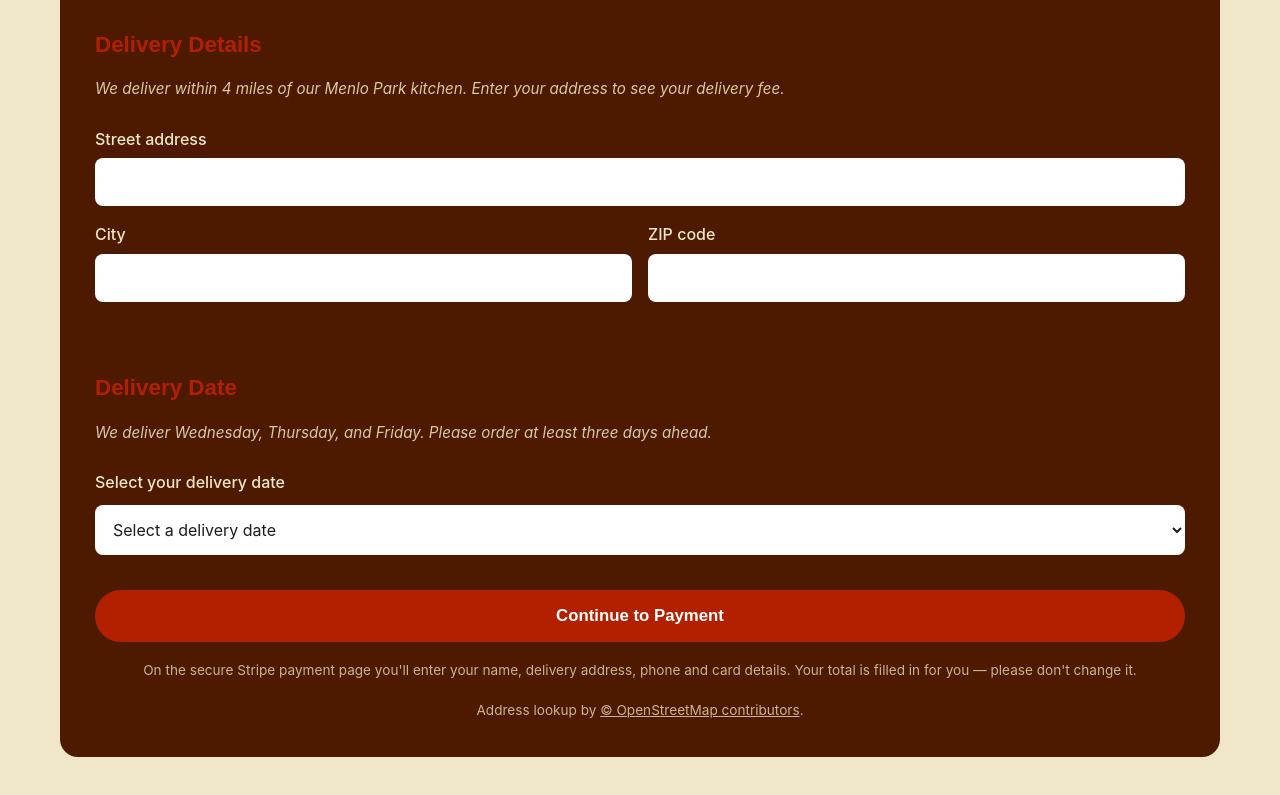
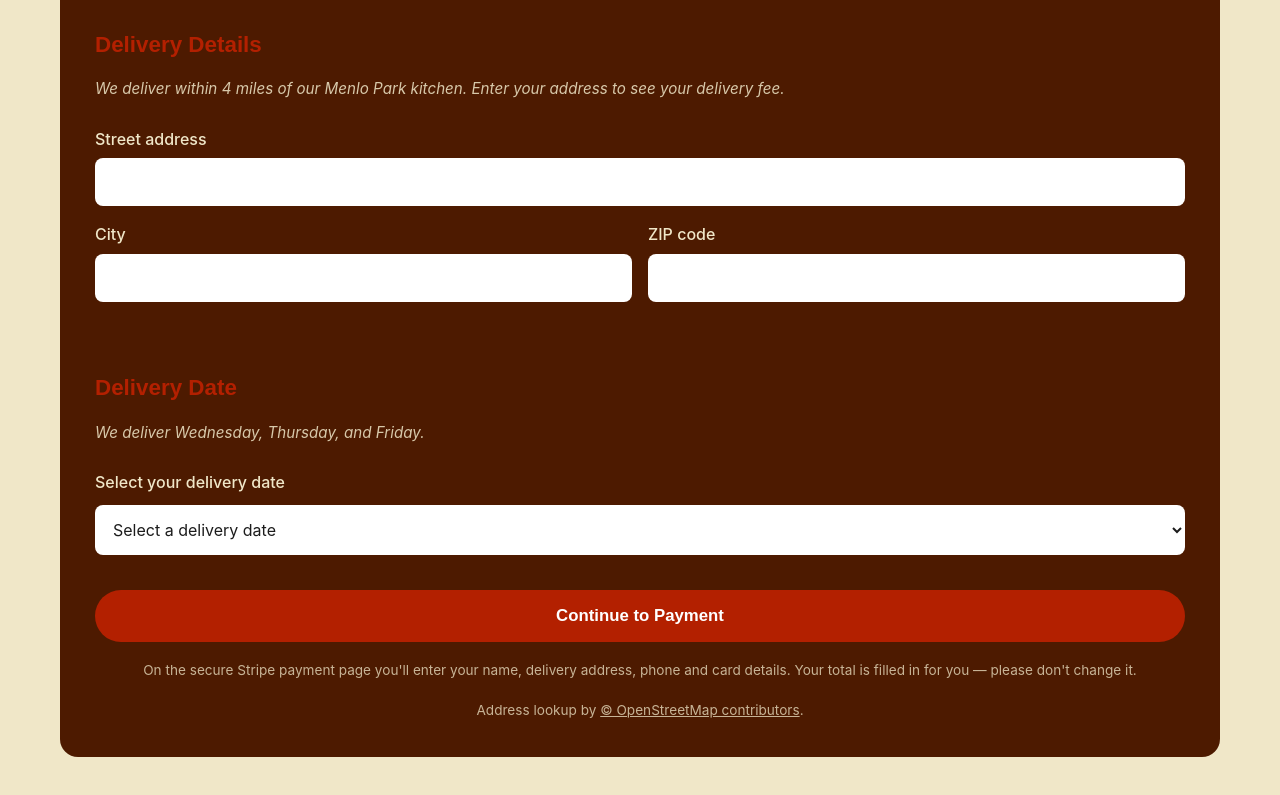
Before and after one commit to KiranaLLC/Bakehouse, a plain HTML site: page order.html in a window 1280 px wide. Shown: the part 2387-3182 px from the top of the page. Drawn offline with Linux system fonts and the light colour scheme; a web font is replaced by a local one.

Commit message:
Removed please order 3 days ahead

```diff
--- a/order.html
+++ b/order.html
@@ -512,7 +512,6 @@
 
       <p class="delivery-note">
         We deliver <span class="delivery-days">Wednesday, Thursday, and Friday</span>.
-        Please order at least three days ahead.
       </p>
 
 
```
